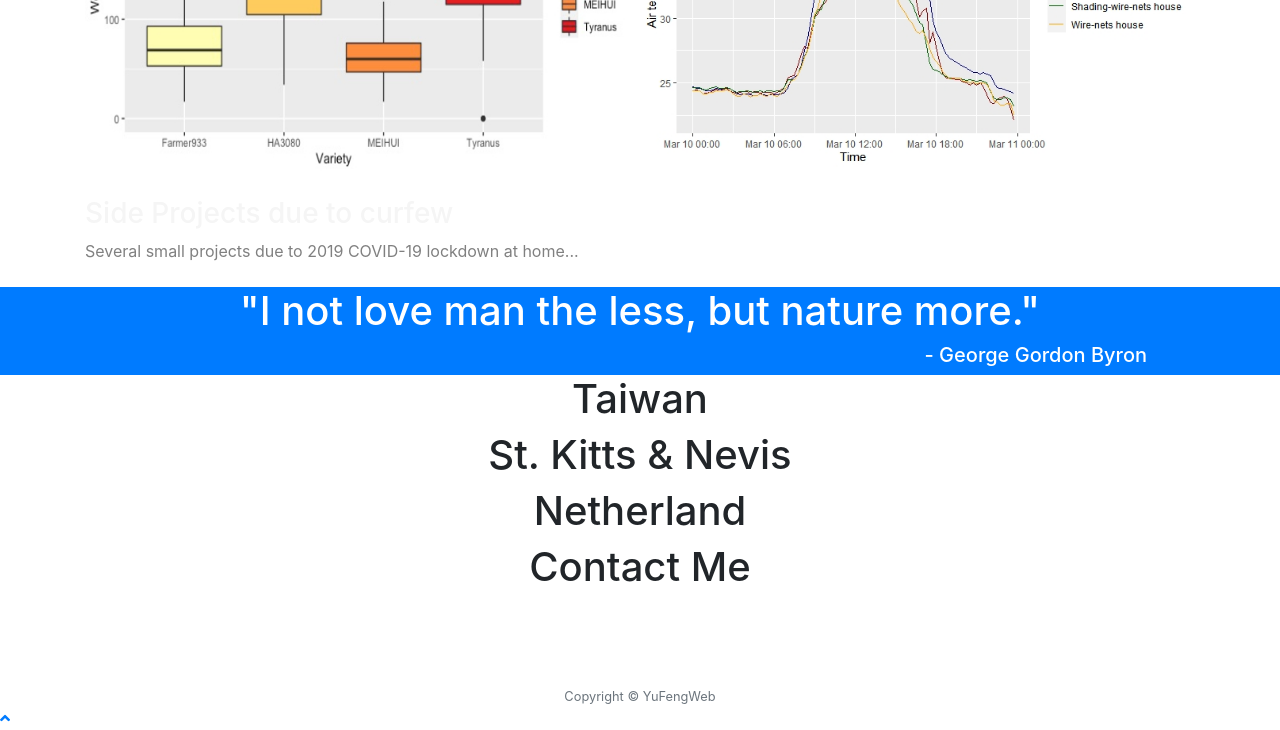
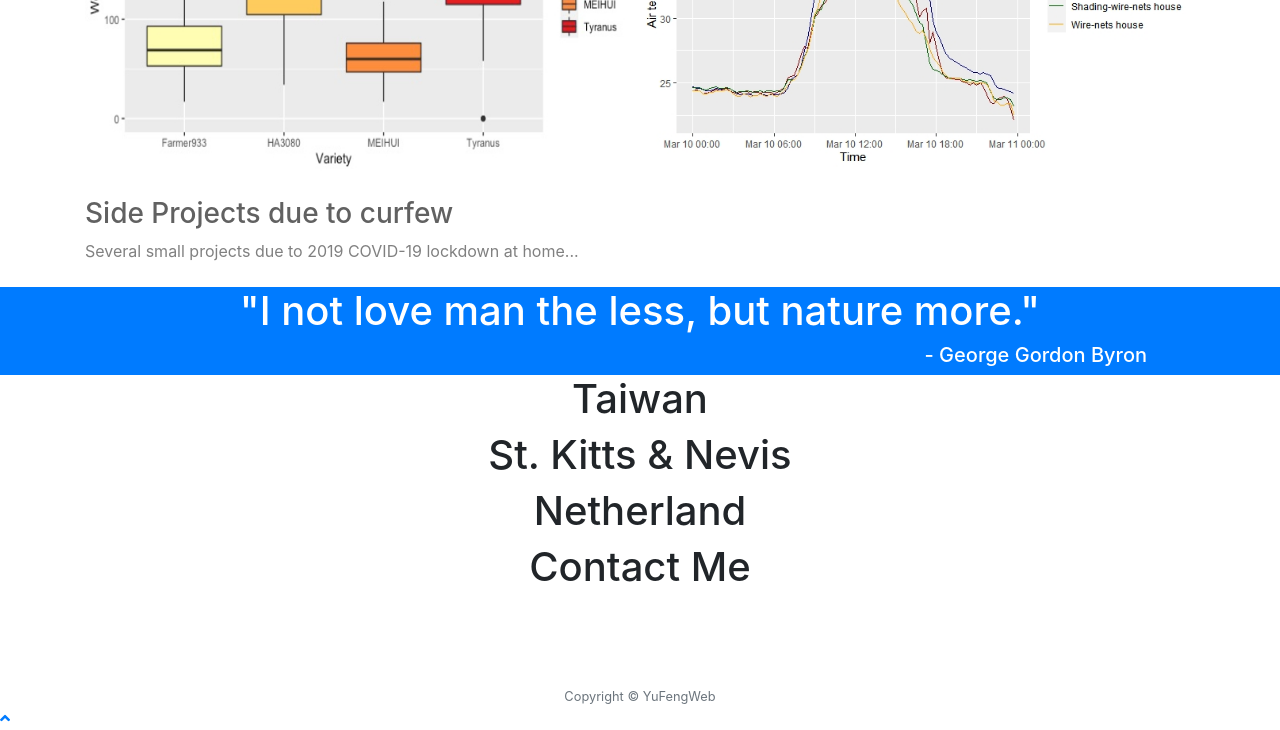
Before and after one commit to minifeng45/YuFengHO_EN, a website with bundled scripts: page index.html in a window 1280 px wide. Shown: the part 1628-2358 px from the top of the page. Built offline with nearby package versions, Linux system fonts and the light colour scheme; files whose address does not match are found by name.

Commit message:
bar switch

```diff
--- a/index.html
+++ b/index.html
@@ -177,7 +177,7 @@
           <a class="portfolio-item" href="https://github.com/supermonk00/Curfew-project">
             <div class="caption">
               <div class="caption-content">
-                <div class="h3 mt-4" style="color:whitesmoke"> Side Projects due to curfew</div>
+                <div class="h3 mt-4" style="color:rgb(97, 97, 97)"> Side Projects due to curfew</div>
                 <p class="mb-0" style="color:gray"> Several small projects due to 2019 COVID-19 lockdown at home...</p>
               </div>
             </div>
```
